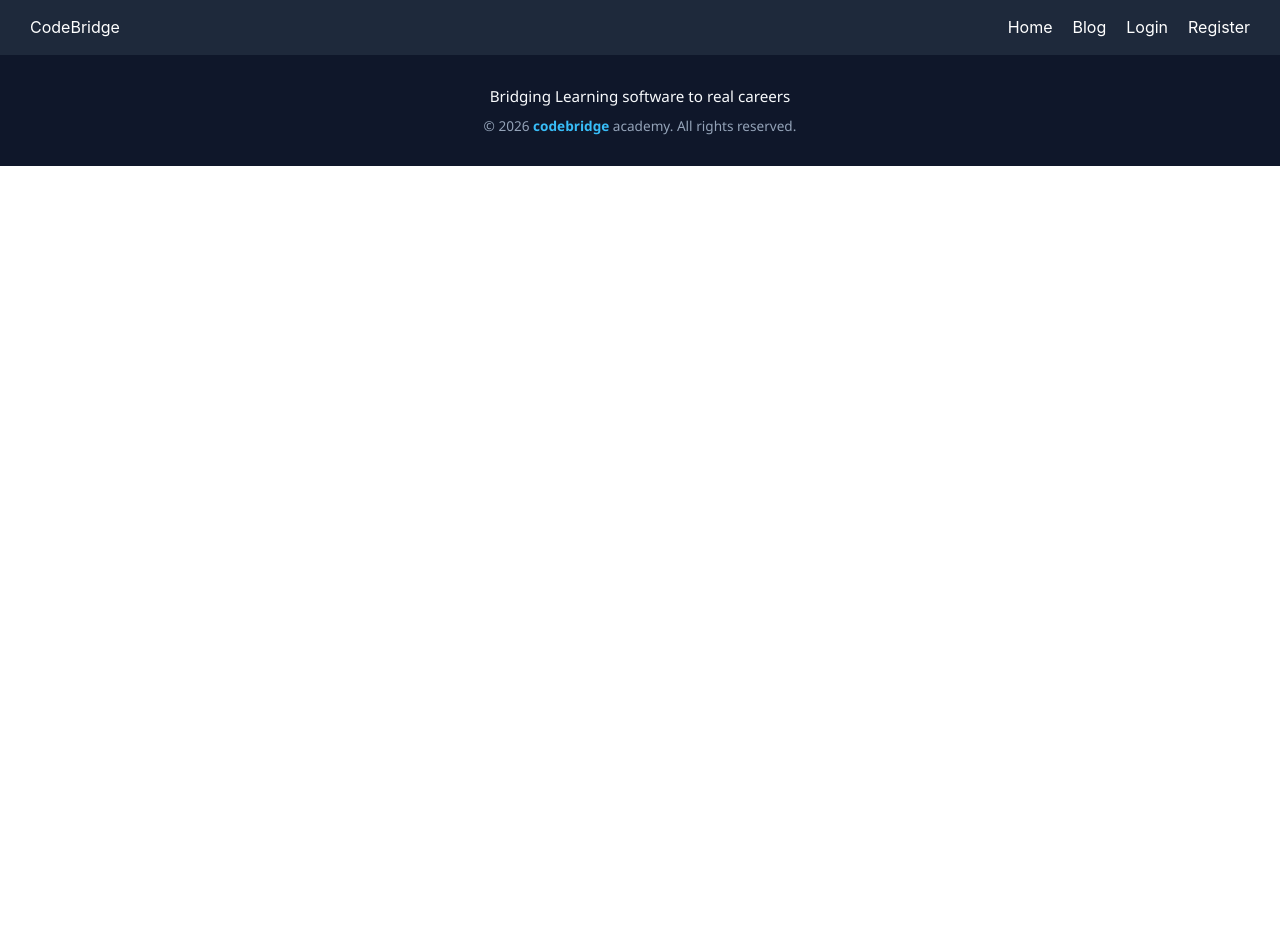
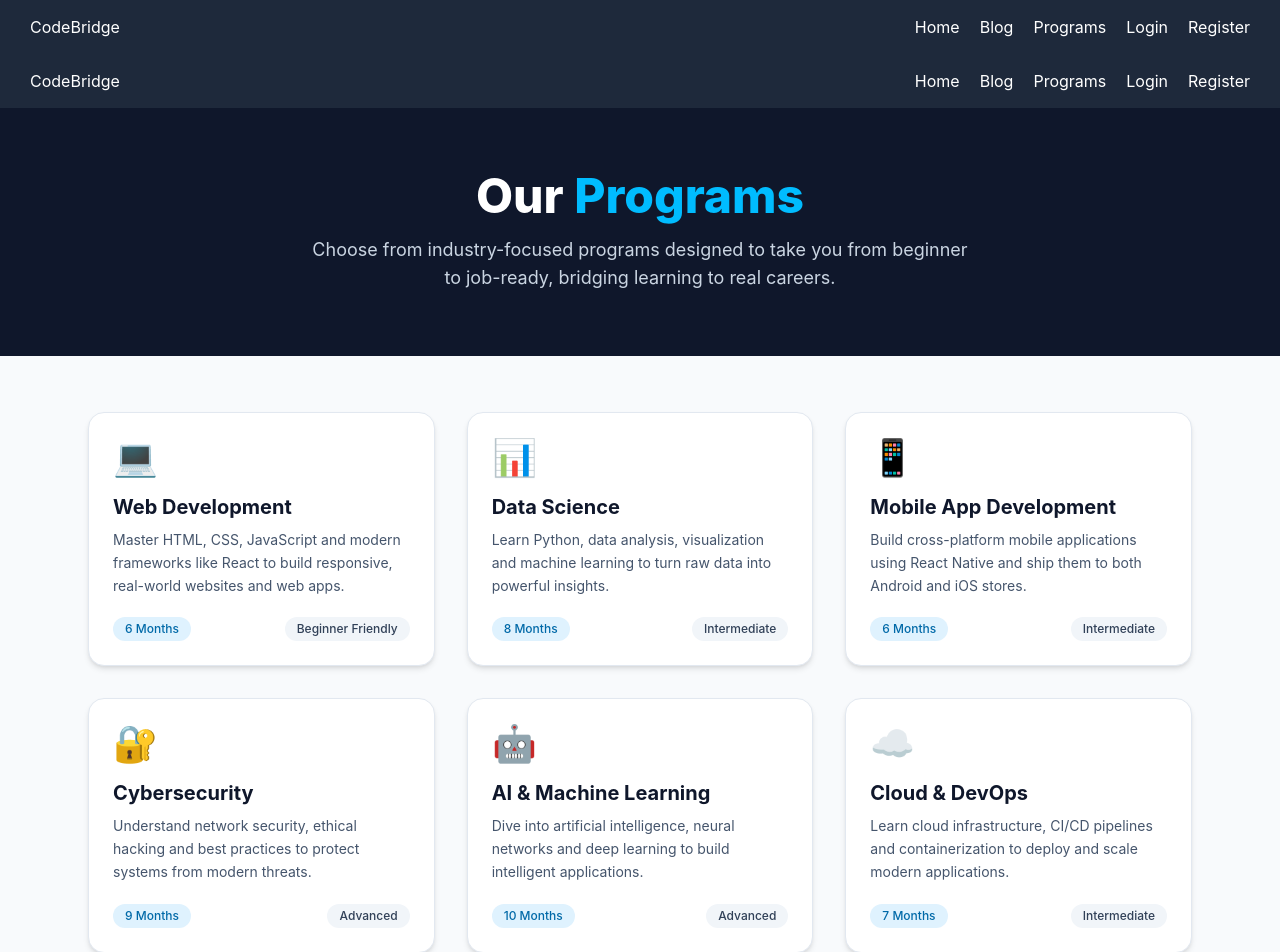
Before and after one commit to Achilyt-boy/codewhat, a React (Vite) app: page /programs in a window 1280 px wide. Shown: the top 952 px of the page. Before the commit the page ends 800 px from the top, so only its background shows below. Built offline with nearby package versions, Linux system fonts and the light colour scheme.

Commit message:
styled programs page using tailwind

```diff
--- a/src/App.jsx
+++ b/src/App.jsx
@@ -7,6 +7,7 @@ import Navbar from "./components/Navbar";
 import Footer from "./components/Footer";
 import Dashboard from "./pages/Dashboard";
 import Post from './pages/Post';
+import Programs from './pages/Programs';
 
 function App() {
   return (
@@ -18,6 +19,7 @@ function App() {
         <Route path="/register" element={<Register />} />
         <Route path="/dashboard" element={<Dashboard />} />
         <Route path="/blog" element={<Post />} />
+        <Route path="/programs" element={<Programs />} />
       </Routes>
       <Footer />
     </BrowserRouter>
--- a/src/components/Navbar.jsx
+++ b/src/components/Navbar.jsx
@@ -44,6 +44,15 @@ function Navbar() {
 
         <li style={{ cursor: "pointer" }}>
           <NavLink
+            to="/programs"
+            style={{ color: "white", textDecoration: "none" }}
+          >
+            Programs
+          </NavLink>
+        </li>
+
+        <li style={{ cursor: "pointer" }}>
+          <NavLink
             to="/login"
             style={{ color: "white", textDecoration: "none" }}
           >
--- /dev/null
+++ b/src/pages/Programs.jsx
@@ -0,0 +1,120 @@
+import Navbar from "../components/Navbar";
+import Footer from "../components/Footer";
+
+const programs = [
+  {
+    icon: "💻",
+    title: "Web Development",
+    description:
+      "Master HTML, CSS, JavaScript and modern frameworks like React to build responsive, real-world websites and web apps.",
+    duration: "6 Months",
+    level: "Beginner Friendly",
+  },
+  {
+    icon: "📊",
+    title: "Data Science",
+    description:
+      "Learn Python, data analysis, visualization and machine learning to turn raw data into powerful insights.",
+    duration: "8 Months",
+    level: "Intermediate",
+  },
+  {
+    icon: "📱",
+    title: "Mobile App Development",
+    description:
+      "Build cross-platform mobile applications using React Native and ship them to both Android and iOS stores.",
+    duration: "6 Months",
+    level: "Intermediate",
+  },
+  {
+    icon: "🔐",
+    title: "Cybersecurity",
+    description:
+      "Understand network security, ethical hacking and best practices to protect systems from modern threats.",
+    duration: "9 Months",
+    level: "Advanced",
+  },
+  {
+    icon: "🤖",
+    title: "AI & Machine Learning",
+    description:
+      "Dive into artificial intelligence, neural networks and deep learning to build intelligent applications.",
+    duration: "10 Months",
+    level: "Advanced",
+  },
+  {
+    icon: "☁️",
+    title: "Cloud & DevOps",
+    description:
+      "Learn cloud infrastructure, CI/CD pipelines and containerization to deploy and scale modern applications.",
+    duration: "7 Months",
+    level: "Intermediate",
+  },
+];
+
+const Programs = () => {
+  return (
+    <div className="min-h-screen flex flex-col bg-slate-50">
+      <Navbar />
+
+      {/* Hero Section */}
+      <section className="bg-slate-900 text-white py-16 px-6 text-center">
+        <h1 className="text-4xl md:text-5xl font-extrabold mb-4">
+          Our <span className="text-sky-400">Programs</span>
+        </h1>
+        <p className="max-w-2xl mx-auto text-slate-300 text-lg">
+          Choose from industry-focused programs designed to take you from
+          beginner to job-ready, bridging learning to real careers.
+        </p>
+      </section>
+
+      {/* Programs Grid */}
+      <section className="flex-1 max-w-6xl w-full mx-auto px-6 py-14">
+        <div className="grid grid-cols-1 sm:grid-cols-2 lg:grid-cols-3 gap-8">
+          {programs.map((program) => (
+            <div
+              key={program.title}
+              className="bg-white rounded-2xl shadow-md hover:shadow-xl hover:-translate-y-1 transition duration-300 p-6 flex flex-col border border-slate-200"
+            >
+              <div className="text-4xl mb-4">{program.icon}</div>
+              <h3 className="text-xl font-bold text-slate-900 mb-2">
+                {program.title}
+              </h3>
+              <p className="text-slate-600 text-sm leading-relaxed flex-1">
+                {program.description}
+              </p>
+              <div className="flex items-center justify-between mt-5 text-xs font-medium">
+                <span className="bg-sky-100 text-sky-700 px-3 py-1 rounded-full">
+                  {program.duration}
+                </span>
+                <span className="bg-slate-100 text-slate-700 px-3 py-1 rounded-full">
+                  {program.level}
+                </span>
+              </div>
+            </div>
+          ))}
+        </div>
+      </section>
+
+      {/* Call to Action */}
+      <section className="bg-slate-900 text-white py-12 px-6 text-center">
+        <h2 className="text-2xl md:text-3xl font-bold mb-3">
+          Ready to start your journey?
+        </h2>
+        <p className="text-slate-300 mb-6">
+          Register today and take the first step toward your dream tech career.
+        </p>
+        <a
+          href="/register"
+          className="inline-block bg-sky-500 hover:bg-sky-400 text-white font-semibold px-8 py-3 rounded-full transition"
+        >
+          Register Now
+        </a>
+      </section>
+
+      <Footer />
+    </div>
+  );
+};
+
+export default Programs;
```
